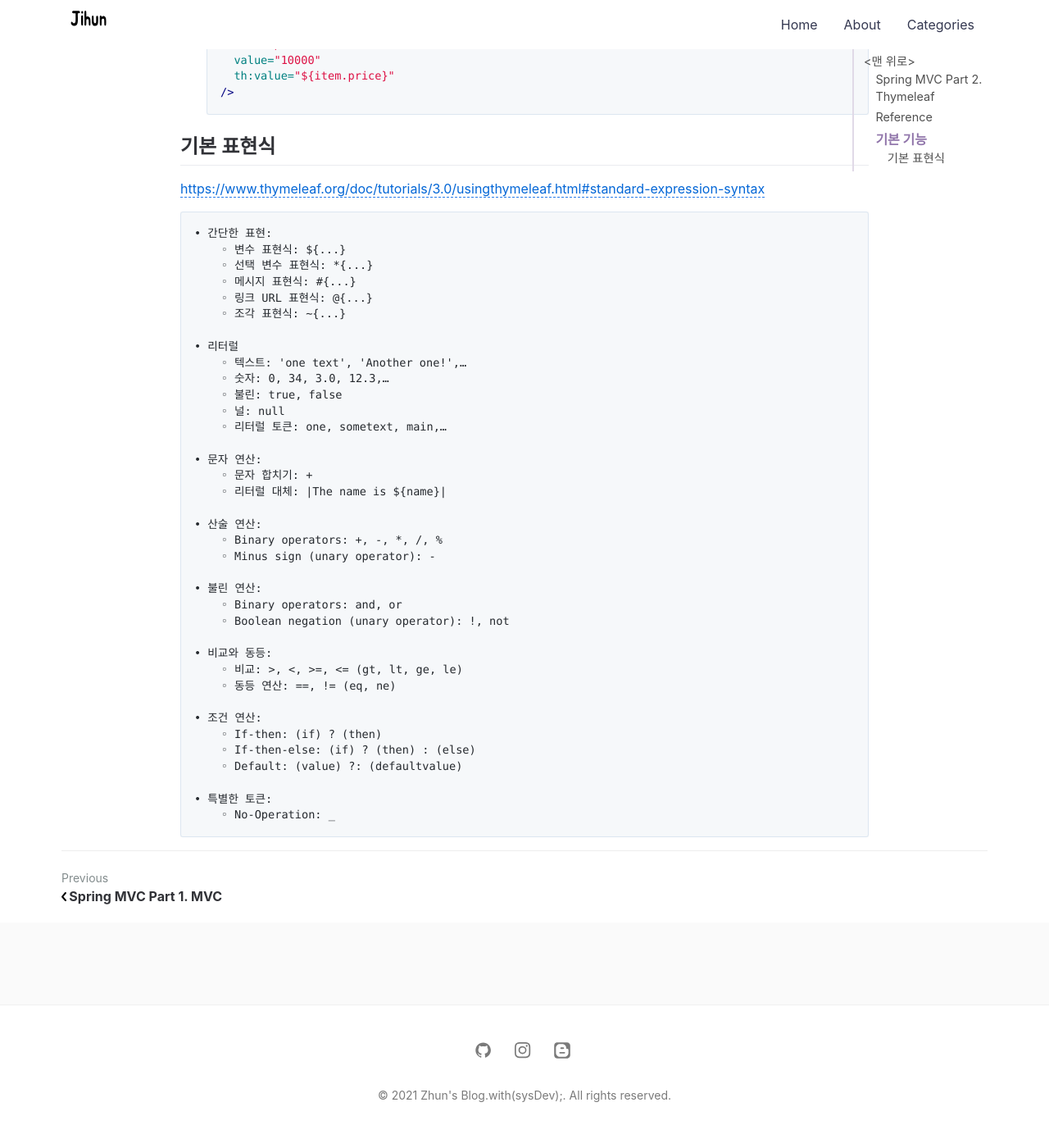
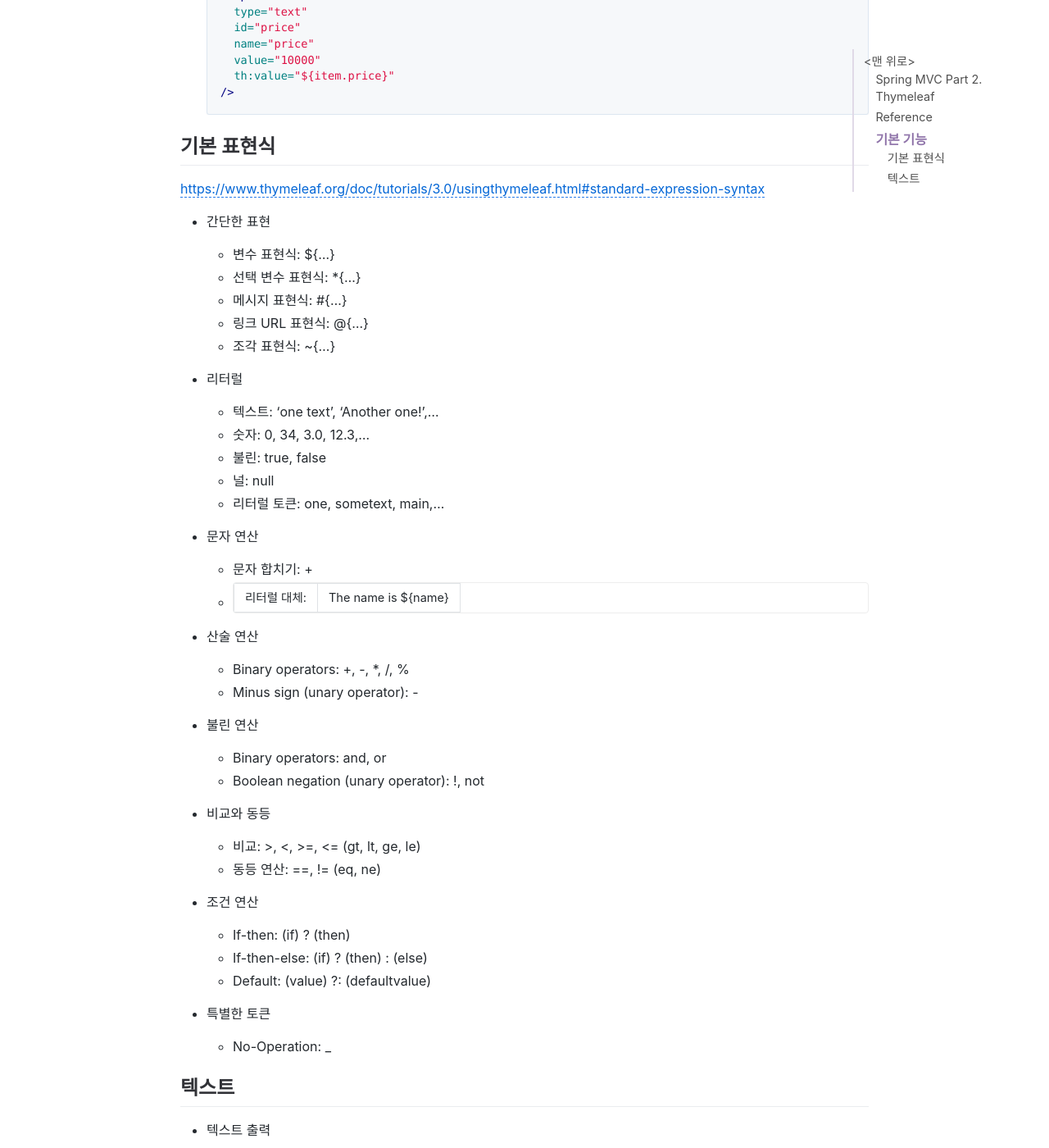
Before and after one commit to jihunparkme/jihunparkme.github.io, a Jekyll site: the page built from _posts/2021-10-11-Spring-MVC-Part2-Thymeleaf.md, in a window 1280 px wide and 1400 px high, scrolled down 1865 px. Shown: the whole window at 82% size. Built offline with Jekyll 4.4.1, drawn with Linux system fonts in a browser that asks for light colours; comment, search, counter and statistics services are not loaded; some of the changed lines change nothing that is shown; some of the changed text lies outside the part shown.

Commit message:
[타임리프 - 기본 기능] 텍스트 - text, utext

````diff
--- a/_posts/2021-10-11-Spring-MVC-Part2-Thymeleaf.md
+++ b/_posts/2021-10-11-Spring-MVC-Part2-Thymeleaf.md
@@ -76,42 +76,74 @@
 
 <https://www.thymeleaf.org/doc/tutorials/3.0/usingthymeleaf.html#standard-expression-syntax>
 
-```text
-• 간단한 표현:
-    ◦ 변수 표현식: ${...}
-    ◦ 선택 변수 표현식: *{...}
-    ◦ 메시지 표현식: #{...}
-    ◦ 링크 URL 표현식: @{...}
-    ◦ 조각 표현식: ~{...}
+- 간단한 표현
 
-• 리터럴
-    ◦ 텍스트: 'one text', 'Another one!',…
-    ◦ 숫자: 0, 34, 3.0, 12.3,…
-    ◦ 불린: true, false
-    ◦ 널: null
-    ◦ 리터럴 토큰: one, sometext, main,…
+  - 변수 표현식: ${...}
+  - 선택 변수 표현식: \*{...}
+  - 메시지 표현식: #{...}
+  - 링크 URL 표현식: @{...}
+  - 조각 표현식: ~{...}
 
-• 문자 연산:
-    ◦ 문자 합치기: +
-    ◦ 리터럴 대체: |The name is ${name}|
+- 리터럴
 
-• 산술 연산:
-    ◦ Binary operators: +, -, *, /, %
-    ◦ Minus sign (unary operator): -
+  - 텍스트: 'one text', 'Another one!',…
+  - 숫자: 0, 34, 3.0, 12.3,…
+  - 불린: true, false
+  - 널: null
+  - 리터럴 토큰: one, sometext, main,…
 
-• 불린 연산:
-    ◦ Binary operators: and, or
-    ◦ Boolean negation (unary operator): !, not
+- 문자 연산
 
-• 비교와 동등:
-    ◦ 비교: >, <, >=, <= (gt, lt, ge, le)
-    ◦ 동등 연산: ==, != (eq, ne)
+  - 문자 합치기: +
+  - 리터럴 대체: |The name is ${name}|
 
-• 조건 연산:
-    ◦ If-then: (if) ? (then)
-    ◦ If-then-else: (if) ? (then) : (else)
-    ◦ Default: (value) ?: (defaultvalue)
+- 산술 연산
 
-• 특별한 토큰:
-    ◦ No-Operation: _
-```
+  - Binary operators: +, -, \*, /, %
+  - Minus sign (unary operator): -
+
+- 불린 연산
+
+  - Binary operators: and, or
+  - Boolean negation (unary operator): !, not
+
+- 비교와 동등
+
+  - 비교: >, <, >=, <= (gt, lt, ge, le)
+  - 동등 연산: ==, != (eq, ne)
+
+- 조건 연산
+
+  - If-then: (if) ? (then)
+  - If-then-else: (if) ? (then) : (else)
+  - Default: (value) ?: (defaultvalue)
+
+- 특별한 토큰
+  - No-Operation: \_
+
+## 텍스트
+
+- 텍스트 출력
+
+  - 기본적으로 escape 를 제공
+    - escape : HTML 에서 사용하는 특수 문자를 HTML 엔티티로 변경하는 것
+    - HTML 엔티티 : `<` 문자를 태그의 시작이 아닌 문자로 표현하는 방법
+
+  ```html
+  <ul>
+    <li>th:text 사용 = <span th:text="${data}"></span></li>
+    <li>컨텐츠 안에서 직접 출력하기 = [[${data}]]</li>
+  </ul>
+  ```
+
+- Unescape
+
+  - `th:text` --> `th:utext`
+  - `[[...]]` --> `[(...)]`
+
+  ```html
+  <ul>
+    <li>th:utext = <span th:utext="${data}"></span></li>
+    <li><span th:inline="none">[(...)] = </span>[(${data})]</li>
+  </ul>
+  ```
````
